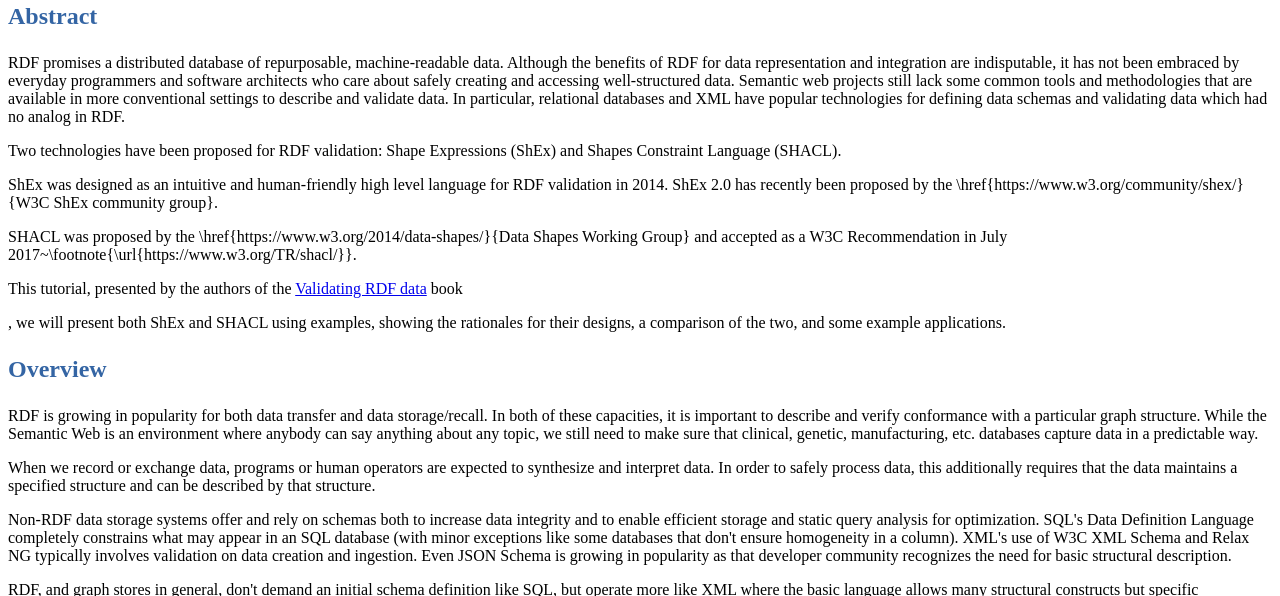
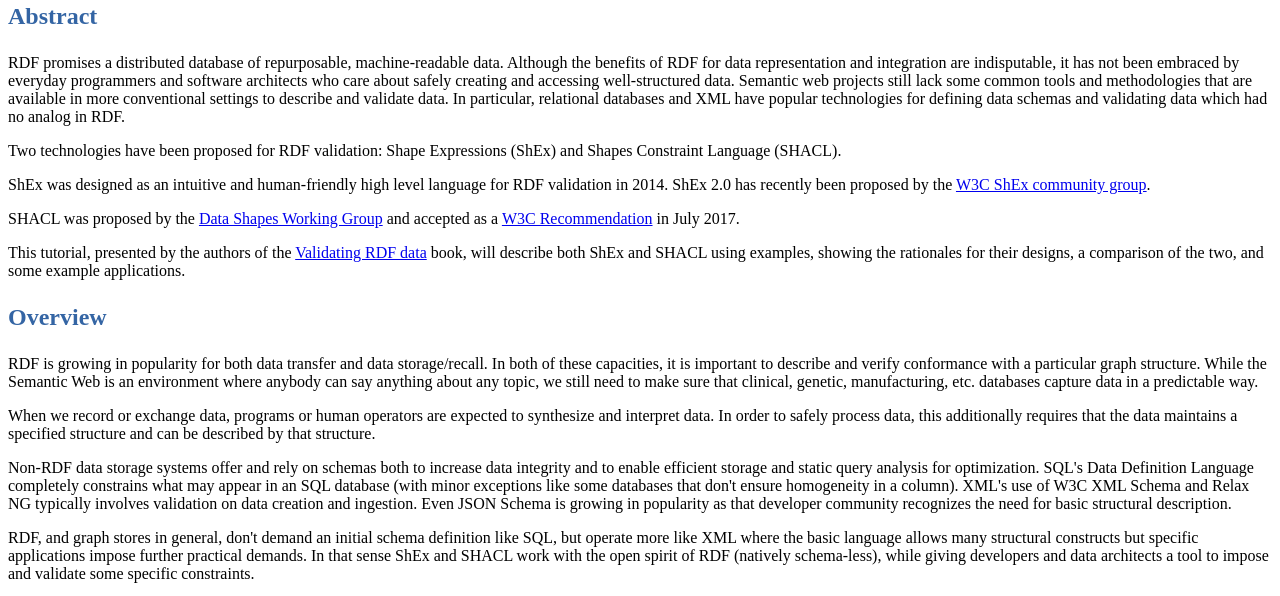
Before and after one commit to validatingrdf/Web, a plain HTML site: page tutorial/eswc2018/index.html in a window 1280 px wide. Shown: the part 201-797 px from the top of the page. Drawn offline with Linux system fonts and the light colour scheme.

```diff
--- a/tutorial/eswc2018/index.html
+++ b/tutorial/eswc2018/index.html
@@ -27,20 +27,24 @@
 <p>
     RDF promises a distributed database of repurposable, machine-readable data.
     Although the benefits of RDF for data representation and integration are indisputable,
-    it has not been embraced by everyday programmers and software architects who care about safely creating and accessing well-structured data.
-    Semantic web projects still lack some common tools and methodologies that are available in more conventional settings to describe and validate data.
-    In particular, relational databases and XML have popular technologies for defining data schemas and validating data which had no analog in RDF.</p>
+    it has not been embraced by everyday programmers and software architects who care about
+    safely creating and accessing well-structured data.
+    Semantic web projects still lack some common tools and methodologies that are available
+    in more conventional settings to describe and validate data.
+    In particular, relational databases and XML have popular technologies for defining data schemas and validating
+    data which had no analog in RDF.</p>
 
 <p>Two technologies have been proposed for RDF validation:
     Shape Expressions (ShEx) and Shapes Constraint Language (SHACL).</p>
 
 <p>ShEx was designed as an intuitive and human-friendly high level language for RDF validation in 2014. ShEx 2.0 has recently been proposed by
-    the \href{https://www.w3.org/community/shex/}{W3C ShEx community group}.</p>
+    the <a href="https://www.w3.org/community/shex/">W3C ShEx community group</a>.</p>
 
-<p>SHACL was proposed by the \href{https://www.w3.org/2014/data-shapes/}{Data Shapes Working Group} and accepted as a W3C Recommendation in July 2017~\footnote{\url{https://www.w3.org/TR/shacl/}}.</p>
+<p>SHACL was proposed by the <a href="https://www.w3.org/2014/data-shapes/">Data Shapes Working Group</a>
+   and accepted as a <a href="https://www.w3.org/TR/shacl/">W3C Recommendation</a> in July 2017.</p>
 
-<p>This tutorial, presented by the authors of the <a href="http://book.validatingrdf.com/">Validating RDF data</a> book</p>,
-  we will present both ShEx and SHACL using examples,
+<p>This tutorial, presented by the authors of the <a href="http://book.validatingrdf.com/">Validating RDF data</a> book,
+  will describe both ShEx and SHACL using examples,
   showing the rationales for their designs, a comparison of the two, and some example applications.</p>
 
 <h3>Overview</h3>
```
